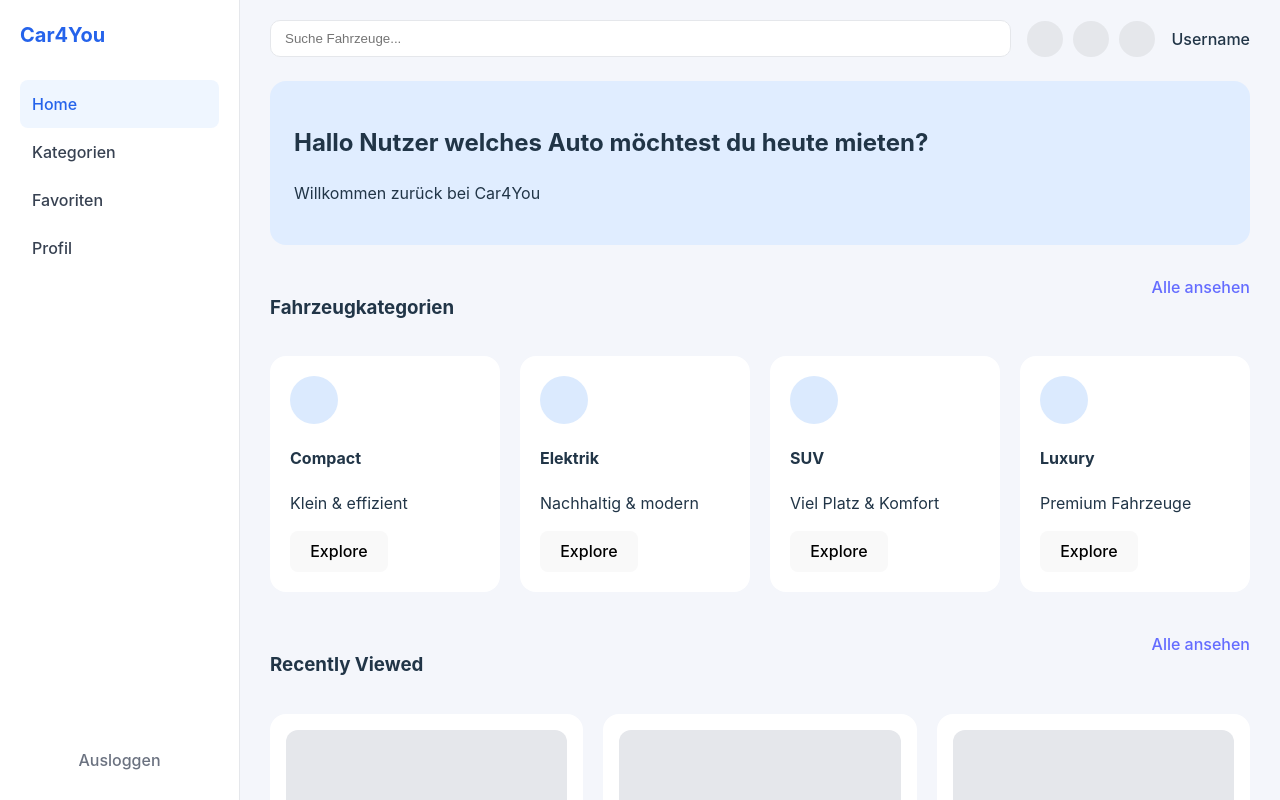
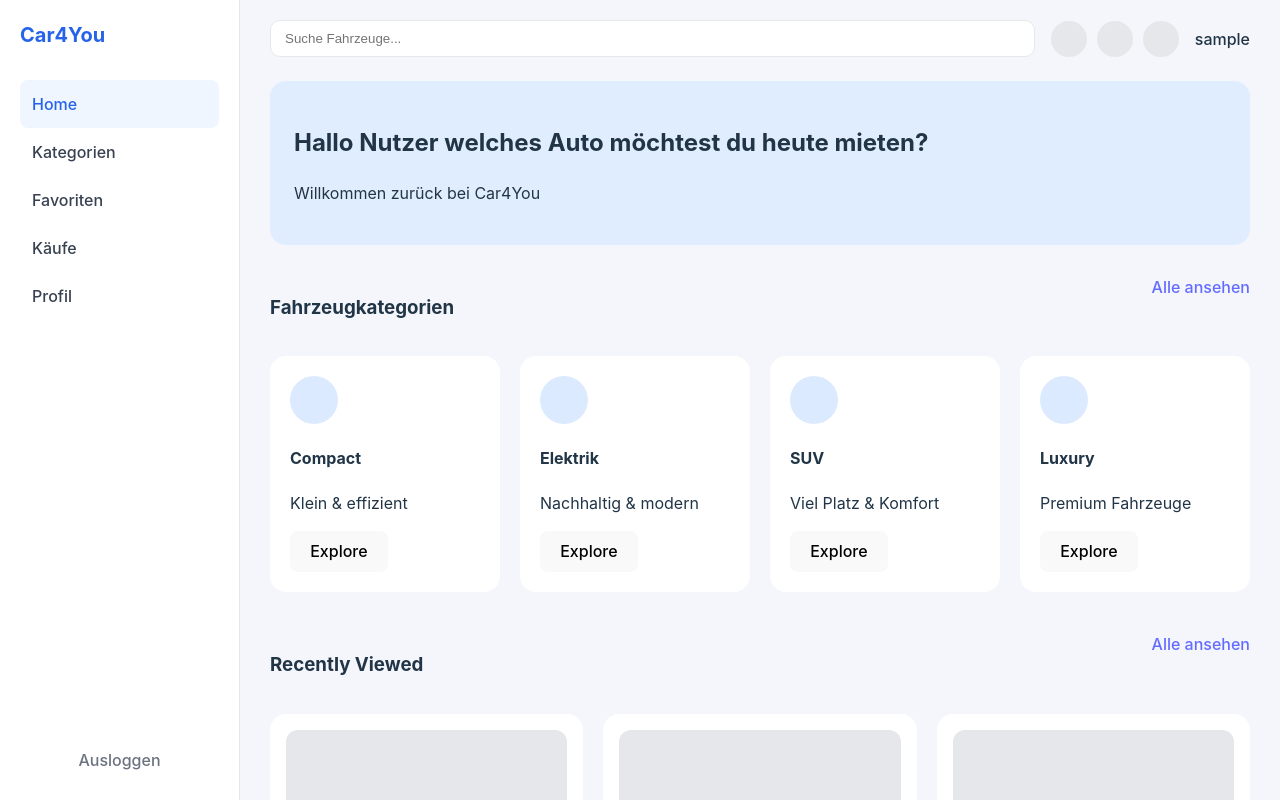
Before and after one commit to Kayoggb/Car4You, a React (Vite) app: page / in a window 1280 px wide. Built offline with nearby package versions, Linux system fonts and the light colour scheme; sample sign-in values are in the browser's storage.

Commit message:
username top right and direction Käufe added

```diff
--- a/src/components/layout/Sidebar.jsx
+++ b/src/components/layout/Sidebar.jsx
@@ -23,6 +23,9 @@ export default function Sidebar() {
         <NavLink to="/favorites" className="nav-item">
           Favoriten
         </NavLink>
+        <NavLink to="/bookings" className="nav-item">
+        Käufe
+        </NavLink>
         <NavLink to="/profile" className="nav-item">
           Profil
         </NavLink>
--- a/src/components/layout/Topbar.jsx
+++ b/src/components/layout/Topbar.jsx
@@ -9,7 +9,7 @@ export default function Topbar() {
         <span className="icon" />
       </div>
 
-      <div className="username">Username</div>
+      <div className="username">{localStorage.getItem("username")}</div>
     </header>
   );
 }
```
